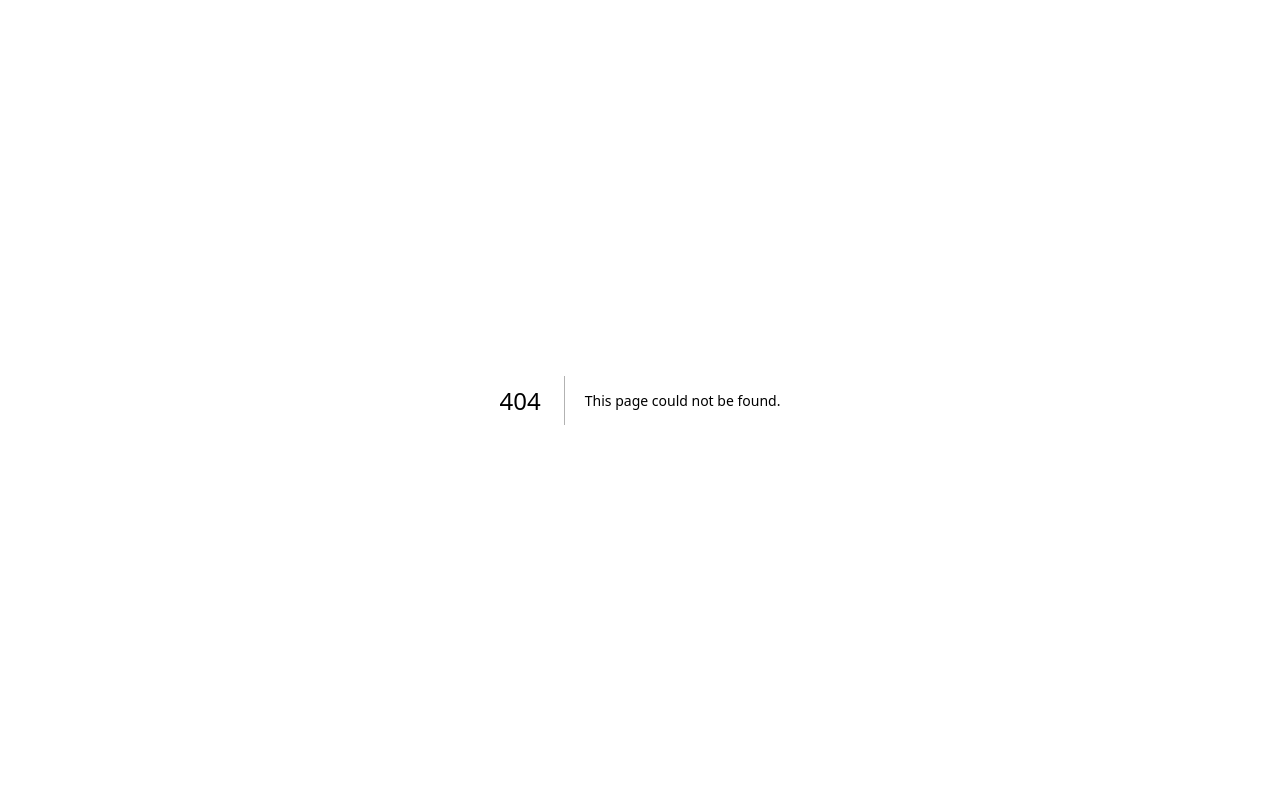
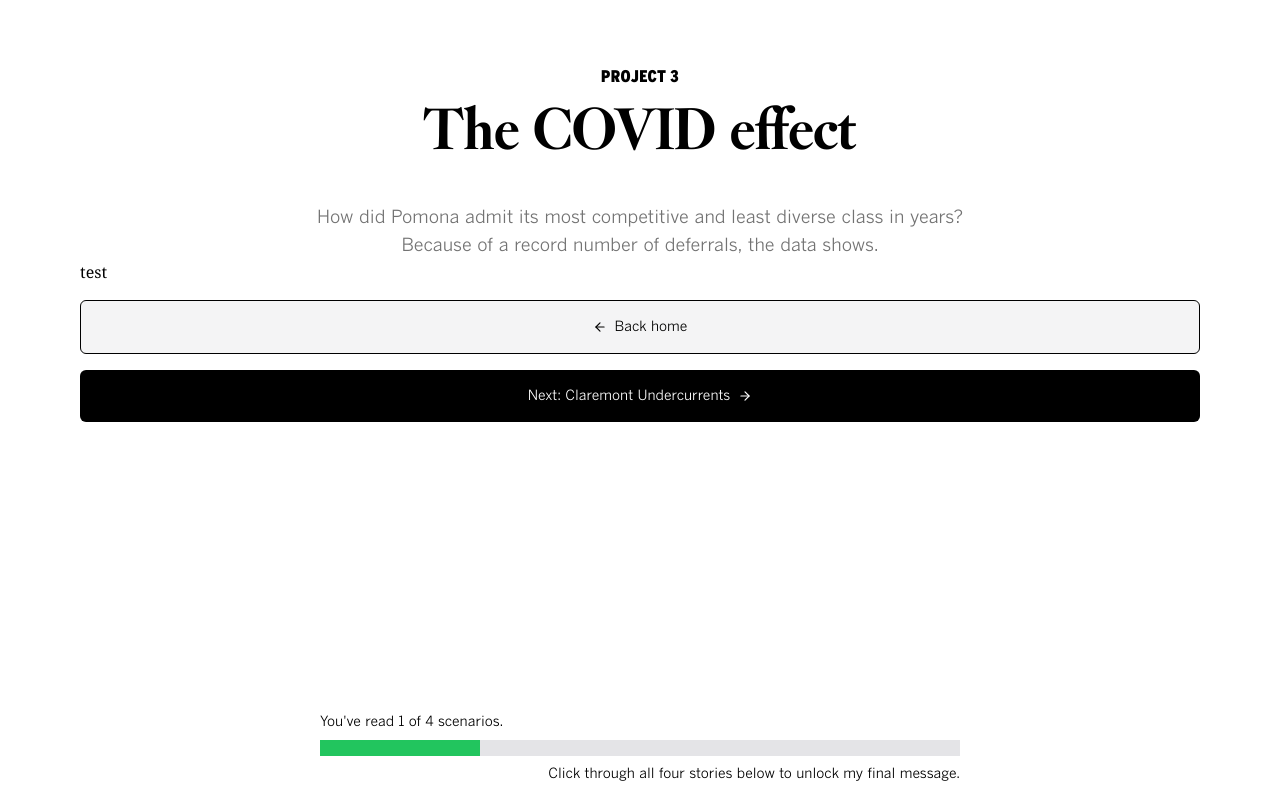
Before and after one commit to wwsalmon/latimes-2022, a Next.js app: page /admissions in a window 1280 px wide. Before the commit this address had no page. Built offline with nearby package versions, Linux system fonts and the light colour scheme.

Commit message:
add featured projects structure

```diff
--- /dev/null
+++ b/components/BottomBar.tsx
@@ -0,0 +1,55 @@
+import {useEffect, useState} from "react";
+import classNames from "classnames";
+import {useRouter} from "next/router";
+
+export default function BottomBar({inline}: {inline?: boolean}) {
+    const router = useRouter();
+    const [readList, setReadList] = useState<string[]>([]);
+
+    useEffect(() => {
+        let localReadList = JSON.parse(window.localStorage.getItem("LATreadList") || "[]");
+        const thisRoute = router.route.substring(1);
+        if (["covid", "pulitzers", "admissions", "undercurrents"].includes(thisRoute) && !localReadList.includes(thisRoute)) {
+            localReadList.push(thisRoute);
+        }
+        setReadList(localReadList);
+    }, []);
+
+    useEffect(() => {
+        window.localStorage.setItem("LATreadList", JSON.stringify(readList));
+    }, [readList]);
+
+    function resetReads() {
+        setReadList([]);
+        window.localStorage.setItem("LATreadList", "[]");
+    }
+
+    return (
+        <div className={classNames(!inline && "p-4 fixed w-full bottom-0 bg-white left-0 z-5", "font-benton text-sm")}>
+            <div className={classNames(!inline && "max-w-2xl mx-auto px-4")}>
+                <p>You've read {readList.length} of 4 scenarios.</p>
+                <div className="w-full h-4 bg-zinc-200 my-2 relative">
+                    <div className={classNames("absolute h-full bg-green-500", {1: "w-1/4", 2: "w-1/2", 3: "w-3/4", 4: "w-full"}[readList.length])}></div>
+                </div>
+                {inline && (readList.length === 4) ? (
+                    <>
+                        <div className="px-4 py-2 rounded-md bg-amber-100 border-4 shadow-xl">
+                            <p>I hope this portfolio gave you a sense of my technical and reporting skills. You might be interested to know that <a href="https://github.com/wwsalmon/seattle-times-2022">this site itself was built from scratch</a> using React, or that I spent a gap year <a href="https://www.samsonzhang.com/building">working as a software engineer</a> at several venture-backed startups, or that I even <a href="https://webdevformakers.vercel.app/">teach a web development class</a> at my college.</p>
+                            <p>But the core of my passion for journalism has always centered on people. Ever since I wrote a piece about a <a
+                                href="https://theyappie.com/author/samsonzhang/">decade of California anti-ICE organizing</a>, solutions journalism has been far and away my favorite form of journalism -- a form that <a
+                                href="https://www.seattletimes.com/education-lab/">The Seattle Times helped to pioneer</a>.</p>
+                            <p>I'll never forget stumbling into a rally in San Francisco Chinatown, abandoning my plans to get interviews and making it my <a
+                                href="https://theyappie.com/aapi-activists-rising-above-hate/">first ever non-student paper pitch</a>.</p>
+                            <p>I would love to continue my human-driven and technical journalism journeys at The Seattle Times this summer.</p>
+                            <img src="/people.jpg" alt=""/>
+                            <p>Thank you for taking the time to read and consider my application!</p>
+                            <button className="px-6 py-2 bg-black text-white my-8 mx-auto rounded-md hover:bg-zinc-700 block" onClick={resetReads}>Reset story reads</button>
+                        </div>
+                    </>
+                ) : (
+                    <p className="text-right">Click through all four stories below to unlock my final message.</p>
+                )}
+            </div>
+        </div>
+    )
+}
--- /dev/null
+++ b/components/PageContainer.tsx
@@ -0,0 +1,36 @@
+import {ReactNode} from "react";
+import BottomBar from "./BottomBar";
+import Link from "next/link";
+import {FiArrowLeft, FiArrowRight} from "react-icons/fi";
+import Head from "next/head";
+import {highlightedProjects} from "../pages";
+
+export default function PageContainer({children, id}: { children: ReactNode, id: string }) {
+    const thisProject = highlightedProjects.find(d => d.id === id);
+
+    return (
+        <div className="mx-auto px-4 max-w-6xl my-16 pb-32">
+            <Head>
+                <title>{thisProject.hed} | Samson's interactive portfolio</title>
+            </Head>
+            <p className="uppercase font-fb tracking-wide uppercase font-bold mb-4 text-center">Project {thisProject.index}</p>
+            <h1 className="text-center text-6xl max-w-2xl mx-auto font-tn font-bold text-center mb-10">{thisProject.hed}</h1>
+            <p className="max-w-2xl text-lg text-center mx-auto font-benton text-neutral-500">{thisProject.dek}</p>
+            {children}
+            <Link href="/#featured"  className="px-8 mx-auto block flex items-center justify-center border border-black bg-zinc-100 hover:bg-zinc-200 my-4 p-4 rounded-md font-benton text-sm">
+                <FiArrowLeft/><span className="ml-2">Back home</span>
+            </Link>
+            {thisProject.index < 4 && (
+                <Link href={`/${highlightedProjects[thisProject.index].id}`}  className="px-8 mx-auto block flex items-center justify-center bg-black hover:bg-zinc-800 text-white p-4 rounded-md font-benton text-sm">
+                    <span className="mr-2">Next: {highlightedProjects[thisProject.index].hed}</span><FiArrowRight/>
+                </Link>
+            )}
+            {thisProject.index === 4 && (
+                <Link href="/#featured" className="px-8 mx-auto block flex items-center justify-center bg-black hover:bg-zinc-800 text-white p-4 rounded-md font-benton text-sm">
+                    <span className="mr-2">Read my final message</span><FiArrowRight/>
+                </Link>
+            )}
+            <BottomBar/>
+        </div>
+    )
+}
--- a/package.json
+++ b/package.json
@@ -8,6 +8,7 @@
     "start": "next start"
   },
   "dependencies": {
+    "classnames": "^2.3.2",
     "d3": "^7.6.1",
     "next": "13.0.3",
     "react": "^18.2.0",
--- /dev/null
+++ b/pages/admissions.tsx
@@ -0,0 +1,9 @@
+import PageContainer from "../components/PageContainer";
+
+export default function Admissions() {
+    return (
+        <PageContainer id="admissions">
+            <p>test</p>
+        </PageContainer>
+    )
+}
--- /dev/null
+++ b/pages/covid.tsx
@@ -0,0 +1,9 @@
+import PageContainer from "../components/PageContainer";
+
+export default function Covid() {
+    return (
+        <PageContainer id="covid">
+            <p>test</p>
+        </PageContainer>
+    )
+}
--- a/pages/index.tsx
+++ b/pages/index.tsx
@@ -1,8 +1,42 @@
-import {useEffect, useRef} from "react";
+import {useEffect, useRef, useState} from "react";
 import * as d3 from "d3";
 import projects from "../projects.json";
 import { Scrollama, Step } from "react-scrollama";
 import {FaTwitter} from "react-icons/fa";
+import BottomBar from "../components/BottomBar";
+import Link from "next/link";
+import classNames from "classnames";
+
+export const highlightedProjects = [
+    {
+        index: 1,
+        title: "COVID data that faculty relied on in the absence of admin reporting",
+        hed: "5C COVID Dashboard",
+        dek: "A dashboard for COVID testing data that faculty relied on, that exposed official over-counting and that was awarded Best COVID Coverage of 2021 by the CA College Media Assoc.",
+        id: "covid",
+    },
+    {
+        index: 2,
+        title: "A first-of-its-kind investigation into journalism’s top awards",
+        hed: "Journalism’s influential awards lack diverse judges",
+        dek: "A groundbreaking investigative through the AAJA Voices fellowship that resulted in a first-of-its kind dataset and calls for change by top news leaders.",
+        id: "pulitzers",
+    },
+    {
+        index: 3,
+        title: "Explaining COVID's damage to admitted student diversity",
+        hed: "The COVID effect",
+        dek: "How did Pomona admit its most competitive and least diverse class in years? Because of a record number of deferrals, the data shows.",
+        id: "admissions",
+    },
+    {
+        index: 4,
+        title: "Filling gaps in documentation of community activism",
+        hed: "Claremont Undercurrents",
+        dek: "Habada.",
+        id: "undercurrents",
+    },
+];
 
 const TOD = (() => {
     const currHour = new Date().getHours();
@@ -20,9 +54,17 @@
     .stop();
 
 export default function Home() {
+    const [readList, setReadList] = useState<string[]>([]);
+
     const svgRef = useRef<SVGSVGElement | null>(null);
     const divRef = useRef<HTMLDivElement | null>(null);
     const didMount = useRef<boolean>(false);
+
+    useEffect(() => {
+        if (!didMount) return;
+        let localReadList = JSON.parse(window.localStorage.getItem("LATreadList"));
+        setReadList(localReadList);
+    }, [didMount.current]);
 
     useEffect(() => {
         if (!svgRef.current || !divRef.current || !window || didMount.current) return;
@@ -203,14 +245,9 @@
 
     return (
         <>
-            <div className="fixed left-0 top-0 w-full h-screen">
-                <svg ref={svgRef}/>
-                <div className="absolute top-0 left-0 w-full h-full overflow-hidden" ref={divRef}></div>
-            </div>
-
             <Scrollama onStepEnter={scrollUpdate}>
                 <Step data={1}>
-                    <div className="h-screen relative">
+                    <div className="h-screen relative z-10">
                         <div className="p-12 bg-white bg-opacity-90 rounded-md border border-box w-[600px] absolute top-1/2 left-1/2 -translate-x-1/2 -translate-y-1/2 absolute">
                             <h1 className="font-tn font-bold text-4xl">Good {TOD}, LA Times.<br/>Welcome to my portfolio.</h1>
                             <ul className="font-benton list-disc pl-4">
@@ -231,7 +268,7 @@
                     </div>
                 </Step>
                 <Step data={2}>
-                    <div className="h-screen relative">
+                    <div className="h-screen relative z-10">
                         <div className="p-12 bg-white bg-opacity-90 rounded-md border border-box w-[600px] absolute top-1/2 left-1/2 -translate-x-1/2 -translate-y-1/2 absolute">
                             <h1 className="font-benton text-2xl">I've worked the whole range, from <b>software engineer</b> at a startup to <b>breaking news reporter</b> at a non-profit newsroom and everything in-between.</h1>
                             <ul className="font-benton list-disc pl-4">
@@ -243,6 +280,33 @@
                     </div>
                 </Step>
             </Scrollama>
+            <div className="sticky left-0 bottom-0 w-full h-screen">
+                <svg ref={svgRef}/>
+                <div className="absolute top-0 left-0 w-full h-full overflow-hidden" ref={divRef}></div>
+            </div>
+            <div className="max-w-4xl mx-auto my-20 px-4" id="featured">
+                <h1 className="text-tn leading-tight text-4xl max-w-2xl mb-8">Here are four selected projects that show what I'm all about.</h1>
+                <p className="text-lg text-neutral-600">Click through the four scenarios below to unlock my final message!</p>
+                <hr className="my-12"/>
+                <BottomBar inline={true}/>
+                <div className="grid grid-cols-2 gap-x-4 text-white my-24">
+                    {highlightedProjects.map((d, i) => (
+                        <Card index={i + 1} title={d.title} read={readList.includes(d.id)} key={d.id} id={d.id}/>
+                    ))}
+                </div>
+            </div>
         </>
     );
 }
+
+function Card({index, title, read, id}: {index: number, title: string, read: boolean, id: string}) {
+    return (
+        <Link href={`/${id}`} className={classNames(read ? "bg-zinc-400 hover:scale-[1.02] hover:shadow-lg" : "bg-zinc-800 hover:scale-105 hover:shadow-xl", "p-4 rounded-md mb-4 flex flex-col justify-between relative card transform transition")}>
+            {read && (
+                <p className="absolute top-4 right-4 font-bold font-fb uppercase tracking-wide">READ</p>
+            )}
+            <h2 className="font-benton text-2xl font-bold mb-8">{index}.</h2>
+            <p className="text-3xl font-tn">{title}</p>
+        </Link>
+    )
+}
--- /dev/null
+++ b/pages/pulitzers.tsx
@@ -0,0 +1,9 @@
+import PageContainer from "../components/PageContainer";
+
+export default function Pulitzers() {
+    return (
+        <PageContainer id="pulitzers">
+            <p>test</p>
+        </PageContainer>
+    )
+}
--- /dev/null
+++ b/pages/undercurrents.tsx
@@ -0,0 +1,9 @@
+import PageContainer from "../components/PageContainer";
+
+export default function Undercurrents() {
+    return (
+        <PageContainer id="undercurrents">
+            <p>test</p>
+        </PageContainer>
+    )
+}
--- a/styles/globals.css
+++ b/styles/globals.css
@@ -1,6 +1,11 @@
 @tailwind base;
 @tailwind components;
 @tailwind utilities;
+
+body {
+    font-family: "Georgia", sans-serif;
+    overflow-x: hidden;
+}
 
 .font-benton {
     font-family: "Benton", sans-serif;
@@ -47,6 +52,11 @@
     transition: opacity 0.2s ease;
 }
 
+.card:nth-child(even) {
+    position: relative;
+    top: 32px;
+}
+
 @font-face {
     font-family: "Benton";
     src: url("../fonts/benton.woff2");
```
Also changed, not shown: 1 other file (tests, documents, lock files or other folders).
